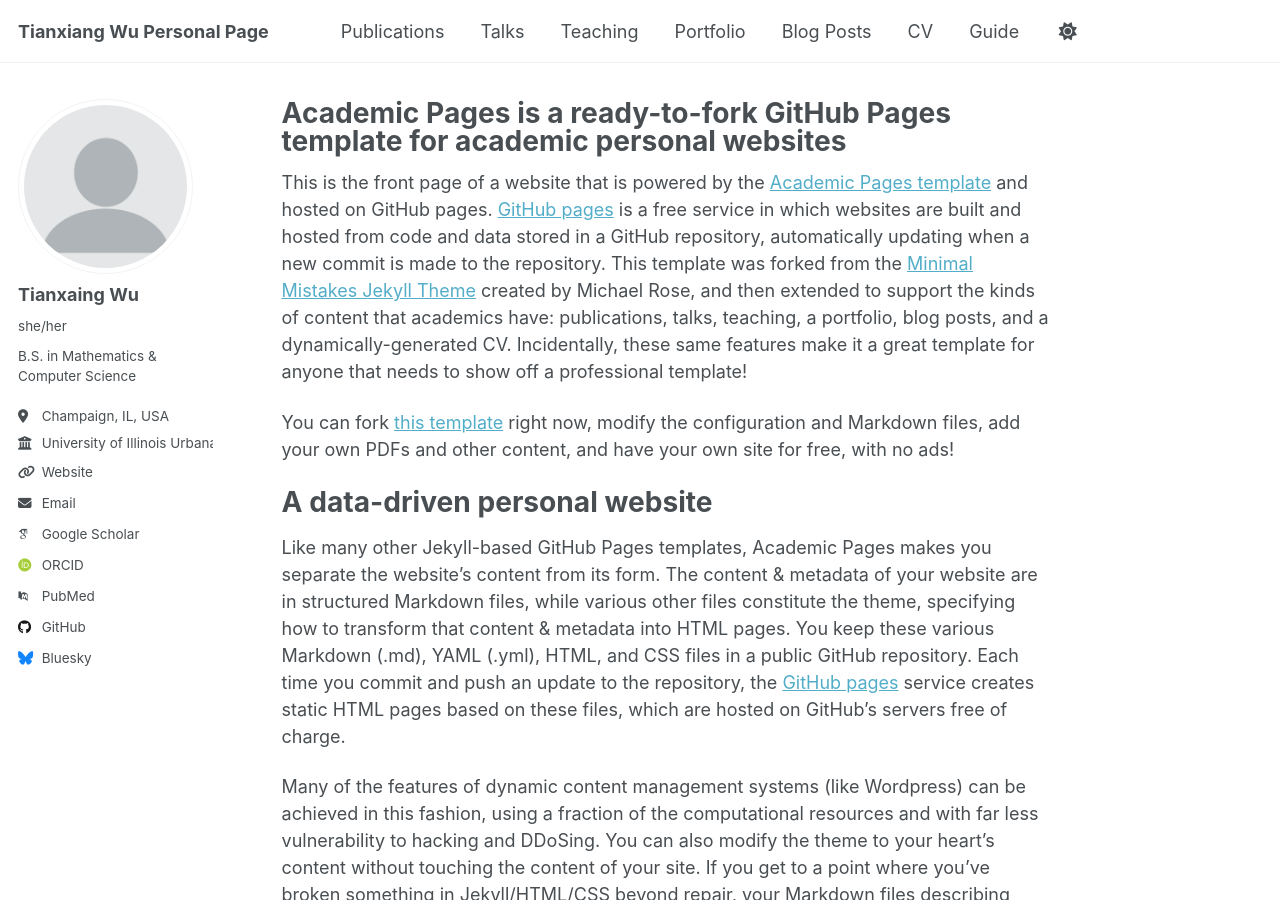
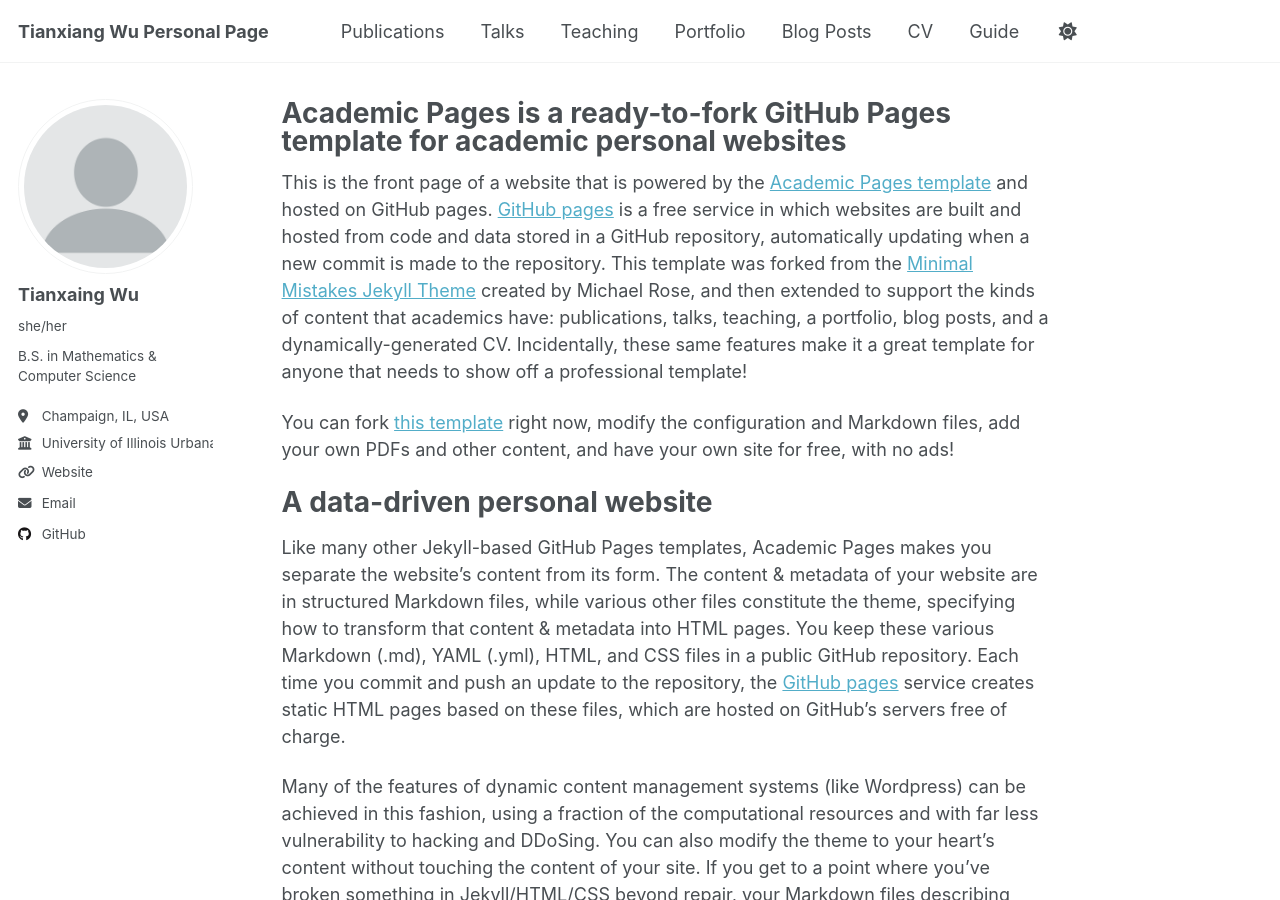
Before and after one commit to TxWu09/TxWu09.github.io, a Jekyll site: the page built from _pages/about.md, in a window 1280 px wide and 900 px high. Built offline with Jekyll 4.4.1, drawn with Linux system fonts in a browser that asks for light colours; some web fonts are replaced; a script that is not in the unit is left out.

Commit message:
Update _config.yml

```diff
--- a/_config.yml
+++ b/_config.yml
@@ -32,52 +32,52 @@ author:
   uri              : "https://TxWu09.github.io"
   email            : "tw50@illinois.edu"
 
-  # Academic websites
-  academia         : # URL
-  arxiv            : # URL - Update with the correct link to your profile
-  googlescholar    : "https://scholar.google.com/citations?user=PS_CX0AAAAAJ"
-  inspire-hep      : # URL
-  impactstory      : # URL
-  orcid            : "https://orcid.org/yourorcidurl"
-  semantic         : # URL
-  pubmed           : "https://www.ncbi.nlm.nih.gov/pubmed/?term=john+snow"
-  researchgate     : # URL
-  scopus           : # URL
+#   # Academic websites
+#   academia         : # URL
+#   arxiv            : # URL - Update with the correct link to your profile
+#   googlescholar    : "https://scholar.google.com/citations?user=PS_CX0AAAAAJ"
+#   inspire-hep      : # URL
+#   impactstory      : # URL
+#   orcid            : "https://orcid.org/yourorcidurl"
+#   semantic         : # URL
+#   pubmed           : "https://www.ncbi.nlm.nih.gov/pubmed/?term=john+snow"
+#   researchgate     : # URL
+#   scopus           : # URL
 
-  # Repositories and software development
-  bitbucket        : # Username - Update with your username on the site
-  codepen          : # Username
-  dribbble         : # Username
+#   # Repositories and software development
+#   bitbucket        : # Username - Update with your username on the site
+#   codepen          : # Username
+#   dribbble         : # Username
   github           : "https://github.com/TxWu09/"
-  kaggle           : # Username
-  stackoverflow    : # User number or user number and name (i.e., use "1" or "1/jeff-atwood")
+#   kaggle           : # Username
+#   stackoverflow    : # User number or user number and name (i.e., use "1" or "1/jeff-atwood")
 
-  # Social media
-  artstation       : # Username
-  bluesky          : "bsky.app" # Replace this with you Bluesky username
-  facebook         : # Username
-  flickr           : # Username
-  foursquare       : # Username
-  goodreads        : # Username
-  google_plus      : # Username
-  keybase          : # Username
-  instagram        : # Username
-  lastfm           : # Username
-  linkedin         : # Username
-  mastodon         : # URL
-  medium           : # URL
-  pinterest        : # Username
-  soundcloud       : # Username
-  steam            : # Username
-  telegram         : # URL
-  tumblr           : # Username
-  twitter          : # Username for X / Twitter
-  vine             : # Username
-  weibo            : # Username
-  wikipedia        : # Username
-  xing             : # Username
-  youtube          : # Username
-  zhihu            : # Username
+#   # Social media
+#   artstation       : # Username
+#   bluesky          : "bsky.app" # Replace this with you Bluesky username
+#   facebook         : # Username
+#   flickr           : # Username
+#   foursquare       : # Username
+#   goodreads        : # Username
+#   google_plus      : # Username
+#   keybase          : # Username
+#   instagram        : # Username
+#   lastfm           : # Username
+#   linkedin         : # Username
+#   mastodon         : # URL
+#   medium           : # URL
+#   pinterest        : # Username
+#   soundcloud       : # Username
+#   steam            : # Username
+#   telegram         : # URL
+#   tumblr           : # Username
+#   twitter          : # Username for X / Twitter
+#   vine             : # Username
+#   weibo            : # Username
+#   wikipedia        : # Username
+#   xing             : # Username
+#   youtube          : # Username
+#   zhihu            : # Username
 
 # Publication Category - The following the list of publication categories and their headings
 publication_category:
```
